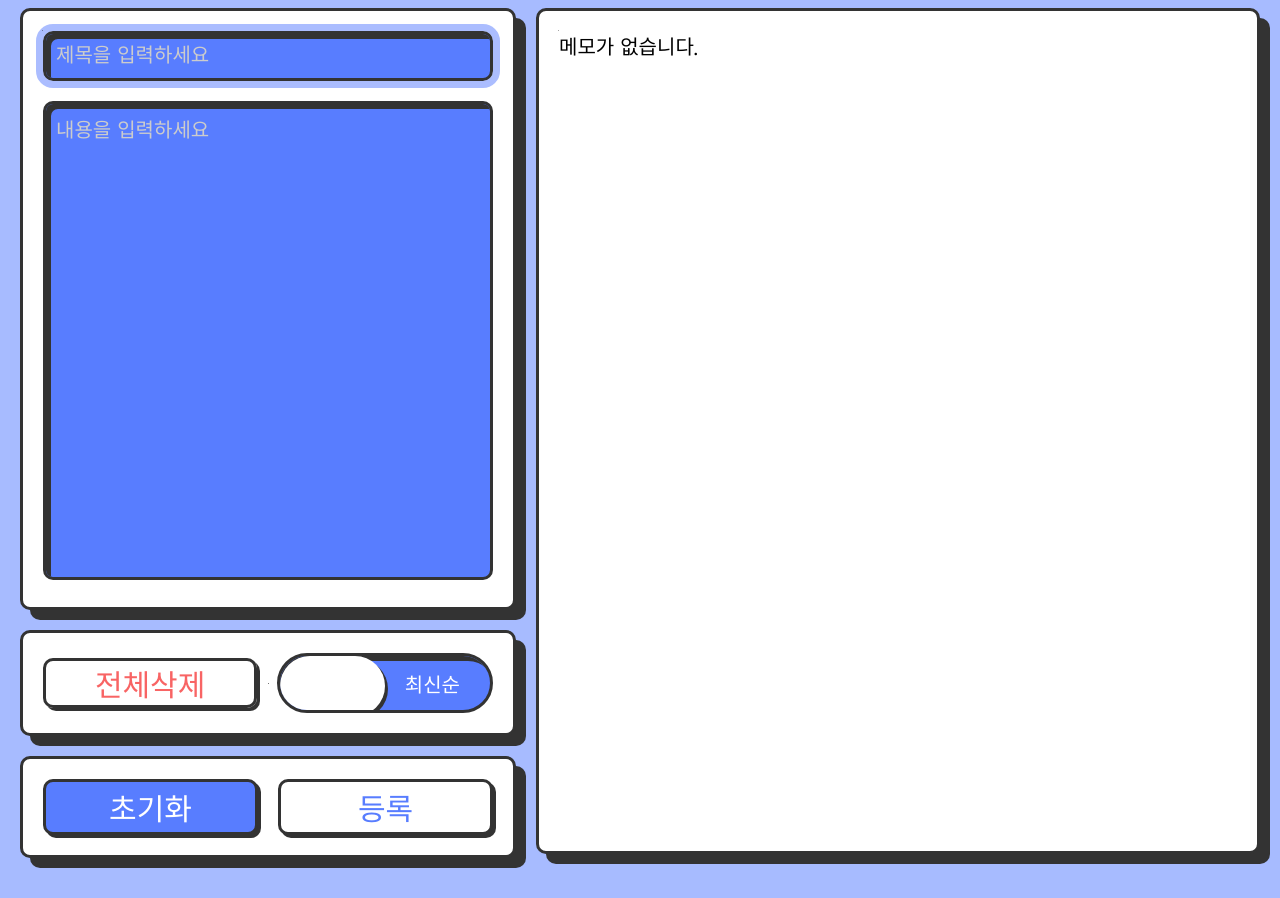
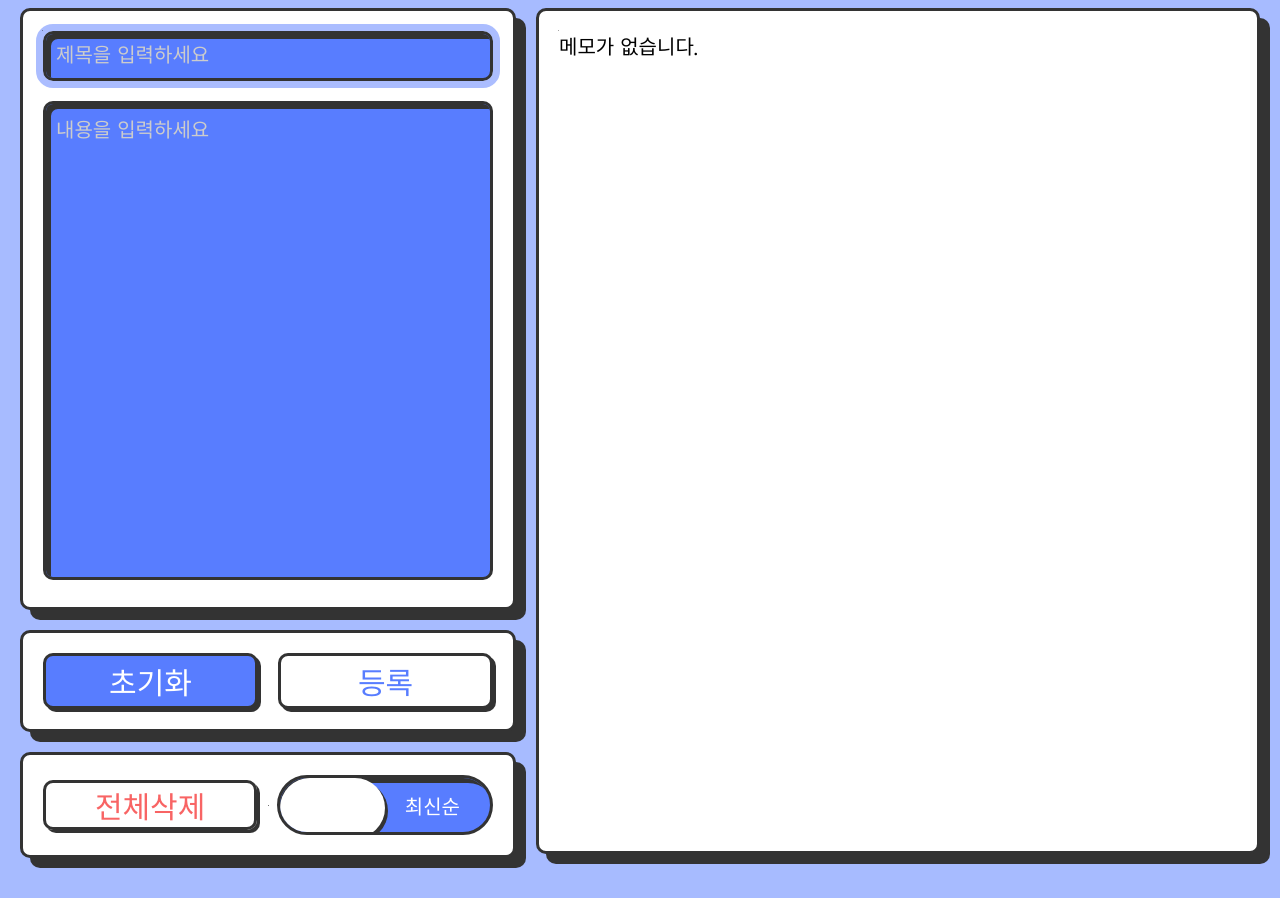
Before and after one commit to UngHeung/memozzang, a plain HTML site: page index.html in a window 1280 px wide. Shown: the part 163-1061 px from the top of the page. Drawn offline with Linux system fonts and the light colour scheme.

Commit message:
style : 버튼 위치 변경

```diff
--- a/CSS/memo.css
+++ b/CSS/memo.css
@@ -139,7 +139,8 @@ h1 {
 
 /* ===== input wrapper ===== */
 .input-wrapper,
-.button-wrapper {
+.button-wrapper,
+.option-wrapper {
     width: 100%;
     max-width: 540px;
 }
@@ -196,7 +197,8 @@ h1 {
 }
 
 /* ===== option wrapper ===== */
-.option-wrapper {
+.option-wrapper,
+.button-wrapper {
     display: flex;
     justify-content: center;
     align-items: center;
@@ -270,13 +272,6 @@ h1 {
 }
 
 /* ===== button wraper ===== */
-.button-wrapper {
-    display: flex;
-    justify-content: center;
-    align-items: center;
-    gap: var(--gap-content);
-}
-
 .button {
     width: 220px;
     height: 50px;
@@ -331,7 +326,6 @@ h1 {
     flex-wrap: wrap;
     justify-content: space-between;
     align-content: flex-start;
-    align-items: start;
     gap: var(--gap-content);
     width: 100%;
     height: 800px;
--- a/JS/memo.js
+++ b/JS/memo.js
@@ -12,7 +12,7 @@ const resetBtn = document.getElementById("reset_button");
 const maxLength = 200;
 const initContent = `0/${maxLength}`;
 
-const focusItems = [title, content, listDeleteBtn, listOrder, resetBtn, regiBtn];
+const focusItems = [title, content, resetBtn, regiBtn, listDeleteBtn, listOrder];
 let focusIdx = 0;
 
 /* window onload */
--- a/index.html
+++ b/index.html
@@ -27,6 +27,11 @@
                 <span class="content-length"></span>
             </section>
 
+            <section class="button-wrapper wrap">
+                <button type="button" class="button" id="reset_button">초기화</button>
+                <button type="button" class="button" id="regi_button">등록</button>
+            </section>
+
             <section class="option-wrapper wrap">
                 <button type="button" class="list-delete button">전체삭제</button>
                 <input type="checkbox" name="list-order" id="list_order" class="hidden">
@@ -35,11 +40,6 @@
                     <span class="order-state"></span>
                     <span>최신순</span>
                 </label>
-            </section>
-
-            <section class="button-wrapper wrap">
-                <button type="button" class="button" id="reset_button">초기화</button>
-                <button type="button" class="button" id="regi_button">등록</button>
             </section>
         </div>
 
```
